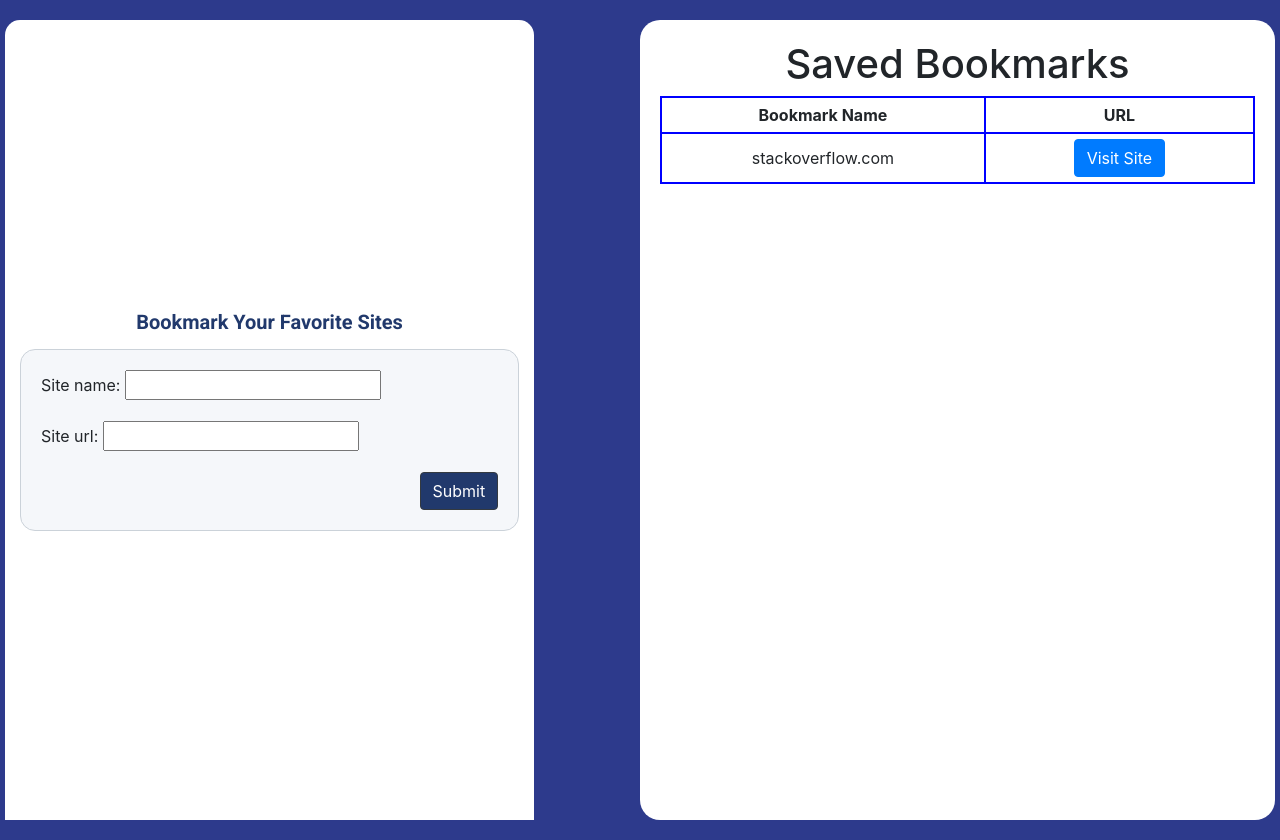
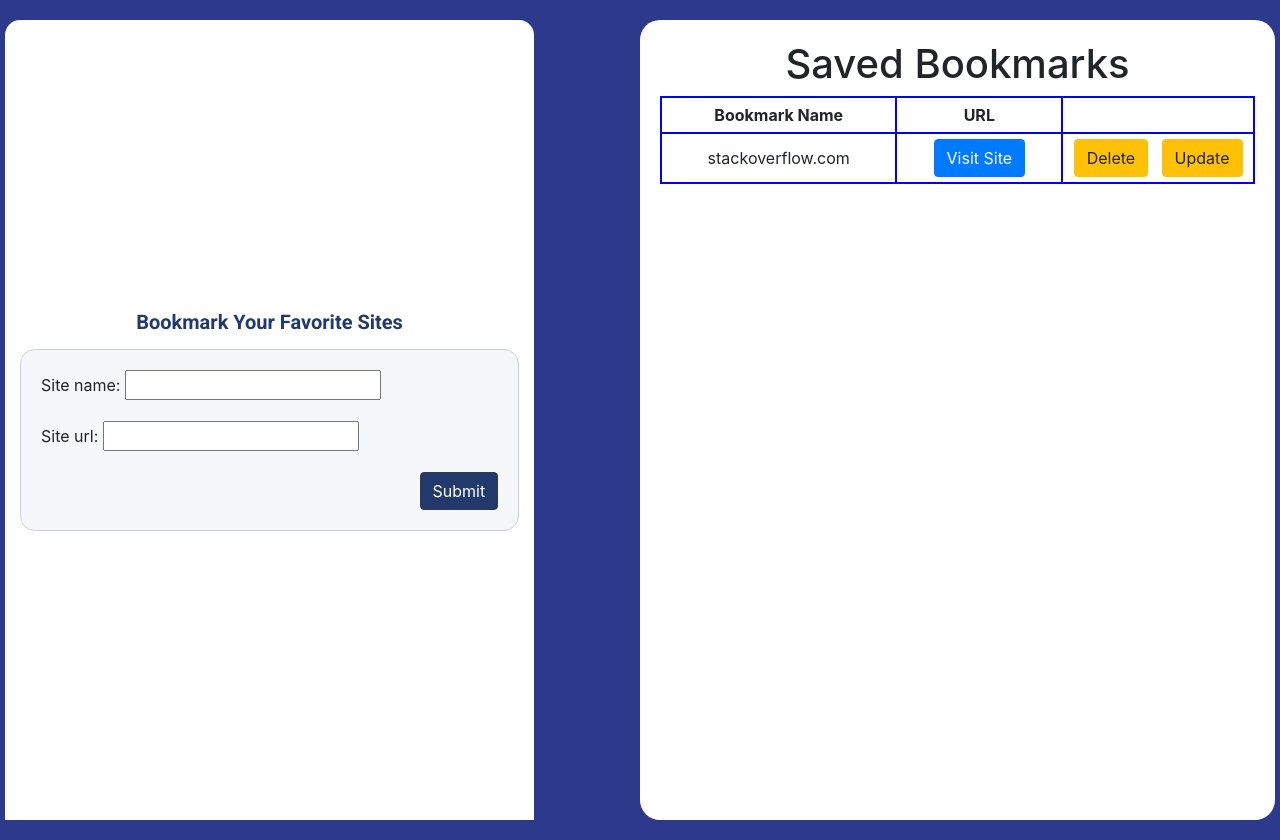
Before and after one commit to nookeshkarri7/bookmark-maker-using-django, a Django app: page / in a window 1280 px wide. Shown: the part 56-896 px from the top of the page. Run offline with Django 3.2, Linux system fonts and the light colour scheme; data comes from the database, SQL or seed files in the repository; both versions use the stored data as it was after the commit; some libraries are stand-ins or nearby versions; some web fonts are replaced.

Commit message:
added url patterns,edited update file

```diff
--- a/bookmarkmaker/bookmarkmaker/urls.py
+++ b/bookmarkmaker/bookmarkmaker/urls.py
@@ -14,11 +14,11 @@ Including another URLconf
     2. Add a URL to urlpatterns:  path('blog/', include('blog.urls'))
 """
 from django.contrib import admin
-from django.urls import path
+from django.urls import path,re_path
 from bookmarkmakerapp import views
 urlpatterns = [
     path('admin/', admin.site.urls),
     path("",views.bookmarkMaker),
-    path("/update/(?P<id>\d+)/$",views.update_bookmark),
-    path("/delete/(?P<id>\d+)/$",views.delete_bookmark)
+    re_path(r'^update/(?P<id>\d+)/$',views.update_bookmark),
+    re_path(r"^delete/(?P<id>\d+)/$",views.delete_bookmark)
 ]
--- a/bookmarkmaker/bookmarkmakerapp/forms.py
+++ b/bookmarkmaker/bookmarkmakerapp/forms.py
@@ -6,10 +6,3 @@ class bookmarkMakerForm(forms.ModelForm):
     class Meta:
         model=bookmarkMakertable
         fields="__all__"
-
-    def clean(self):
-        cleaned_data=super().clean()
-        url=cleaned_data['site_url']
-        if url[-4:]!=".com":
-            raise forms.ValidationError("Please Enter Valid URL")
-        return url
--- a/bookmarkmaker/bookmarkmakerapp/views.py
+++ b/bookmarkmaker/bookmarkmakerapp/views.py
@@ -1,4 +1,4 @@
-from django.shortcuts import render
+from django.shortcuts import render,redirect
 from . import forms
 from bookmarkmakerapp.models import bookmarkMakertable
 def bookmarkMaker(request):
@@ -13,6 +13,11 @@ def bookmarkMaker(request):
 
 def update_bookmark(request,id):
     eachdata=bookmarkMakertable.objects.get(id=id)
+    if request.method=="POST":
+        form=forms.bookmarkMakerForm(request.POST,instance=eachdata)
+        if form.is_valid():
+            form.save()
+            return redirect("/")
     return render(request,'update.html',{"form":eachdata})
 
 
--- a/bookmarkmaker/templates/index.html
+++ b/bookmarkmaker/templates/index.html
@@ -42,6 +42,9 @@
                             <tr>
                                 <td>{{each.site_name | add:".com " }}</td>
                                 <td><a href="https://{{each.site_url}}" target="_blank"><button class='btn btn-primary'>Visit Site</button></a></td>
+                                <td><a href="delete/{{each.id}}"><button class='btn btn-warning'>Delete</button></a>
+                                &nbsp;&nbsp;<a href="update/{{each.id}}"><button class='btn btn-warning'>Update</button></a>
+                                </td>
                             </tr>
                         {% endfor %}
                     </table>
--- a/bookmarkmaker/templates/update.html
+++ b/bookmarkmaker/templates/update.html
@@ -17,7 +17,8 @@
                     <div class="innerform">
                         <form method="POST">
                             <div>
-                                {{form.as_p}}
+                                Site Name :<input type='text' name='site_name' value='{{form.site_name}}'/>
+                                Site URL :<input type='text' name='site_url' value='{{form.site_url}}'/>
                                 {% csrf_token %}
                             </div>
                             <div class="text-right">
```
Also changed, not shown: bookmarkmaker/db.sqlite3.
